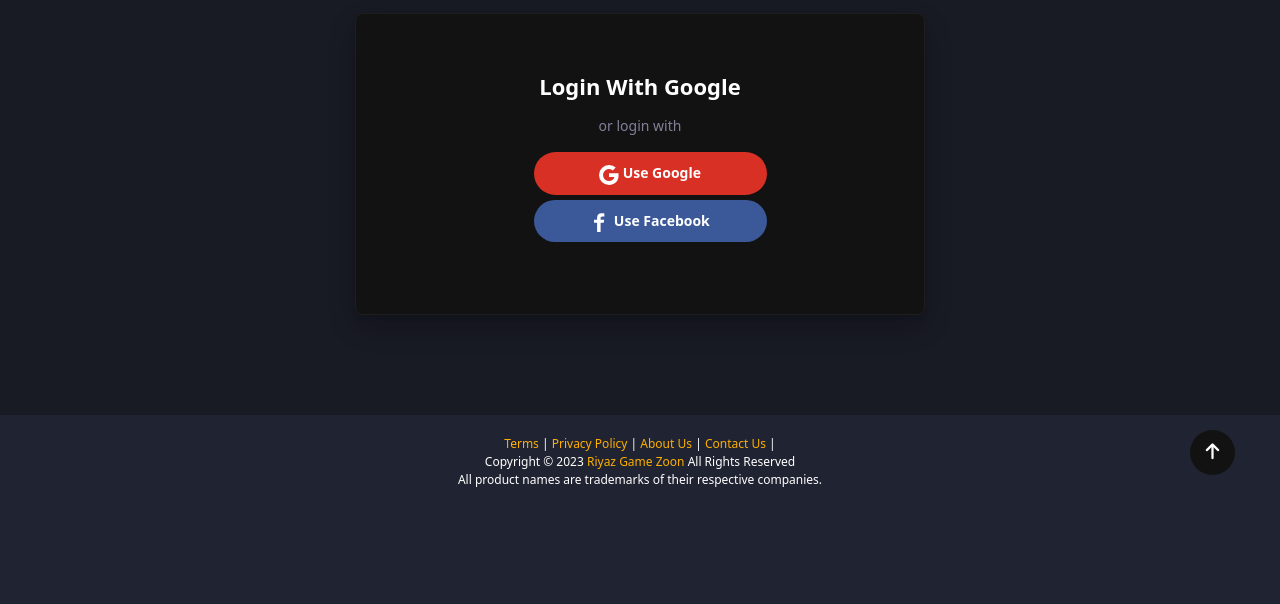
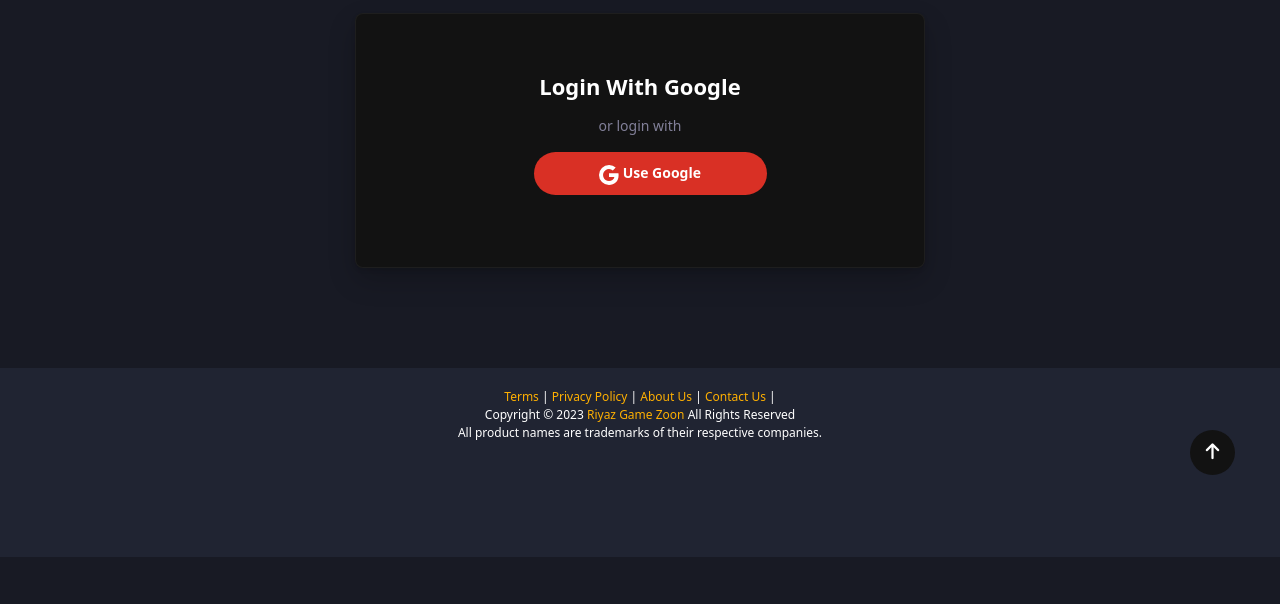
Before and after one commit to ShoaibShoukat2/Gaming-site, a Django app: page /user-account/login in a window 1280 px wide. Shown: the part 207-811 px from the top of the page. After the commit the page ends 764 px from the top, so only its background shows below. Run offline with Django 5.2, Linux system fonts and the light colour scheme; data comes from the database, SQL or seed files in the repository; both versions use the stored data as it was after the commit; some libraries are stand-ins or nearby versions.

Commit message:
renmove facebook login

```diff
--- a/gaming/settings.py
+++ b/gaming/settings.py
@@ -37,6 +37,12 @@
 DEBUG = False
 
 ALLOWED_HOSTS = ['192.168.18.11','127.0.0.1','hamrosubscription.com']
+
+
+
+
+
+
 
 
 
--- a/user_account/templates/account/login.html
+++ b/user_account/templates/account/login.html
@@ -15,6 +15,8 @@
             <div class="contact-box">
 
 
+
+
                <!-- <form action="{% url 'user_account:login' %}" method="post">
                   {% csrf_token %}
 
@@ -30,6 +32,7 @@
                   </div>
 
 
+
                   <div class="form-group mb-3">
                      <label>
                          <input type="checkbox" name="remember_me"> Remember Me
@@ -41,6 +44,8 @@
                   </div>
 
                </form> -->
+
+
 
 
 
@@ -60,17 +65,14 @@
                         </svg>
                         <span class="pstyle"> Use Google </span>
                      </a>
-                     <a style="color:white" href="{% url 'social:begin' 'facebook' %}" class="social-button facebook-social-button">
+                     <!-- <a style="color:white" href="{% url 'social:begin' 'facebook' %}" class="social-button facebook-social-button">
                         <svg xmlns="http://www.w3.org/2000/svg" width="20" height="20" fill="currentColor" class="bi bi-facebook" viewBox="0 0 16 16">
                            <path d="M5.675 16V8.615H3.225V6.215H5.675V4.525C5.675 2.4 6.92 1.075 9.07 1.075C9.86 1.075 10.675 1.115 11.475 1.205V3.59H10.12C8.82 3.59 8.475 4.2 8.475 5.075V6.215H11.35L10.97 8.615H8.475V16H5.675Z"/>
                         </svg>
                         <span class="pstyle"> Use Facebook </span>
-                     </a>
+                     </a> -->
                   </div>
                </div>
-
-
-
 
 
 
```
Also changed, not shown: db.sqlite3, user_account/forms.py (line endings or trailing spaces), user_account/models.py (line endings or trailing spaces).
